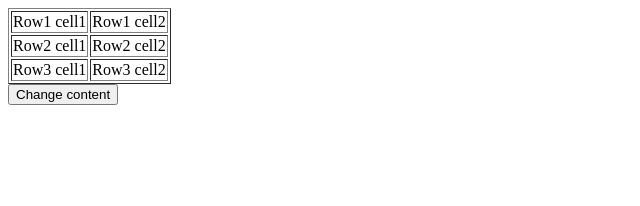
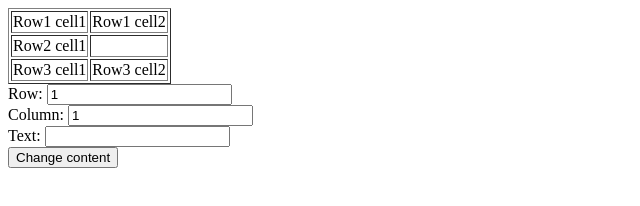
Before and after one commit to pesto-students/exercise-day-11, a plain HTML site: page question-5/index.html in a window 1280 px wide. Both pictures are taken after a click on the button "Change content". Shown: the whole page, without its empty margins (0-640 px from the left). Drawn offline with Linux system fonts and the light colour scheme.

Commit message:
question-5

```diff
--- a/question-5/index.html
+++ b/question-5/index.html
@@ -24,9 +24,28 @@
       <td>Row3 cell2</td>
     </tr>
   </table>
-  <form>
+  <form id="form1">
+    Row:
+    <input type="number" name="row" value="1">
+    <br> Column:
+    <input type="number" name="col" value="1">
+    <br> Text:
+    <input type="text" name="text" value="">
+    <br>
     <input type="button" onclick="changeContent()" value="Change content">
   </form>
 </body>
+<script>
+  function changeContent() {
+    const form1 = document.getElementById('form1');
+    const row = Number(form1.elements['row'].value);
+    const col = Number(form1.elements['col'].value);
+    const text = form1.elements['text'].value;
+
+    const table = document.getElementById('myTable');
+
+    table.rows[row].cells[col].innerText = text;
+  }
+</script>
 
 </html>
```
